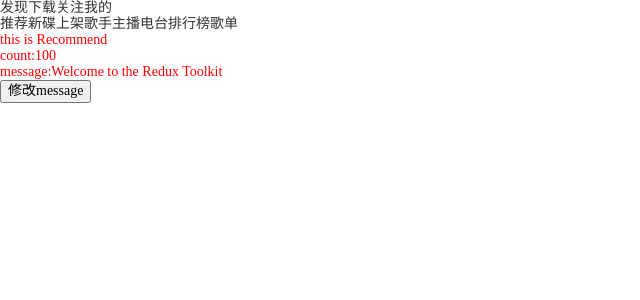
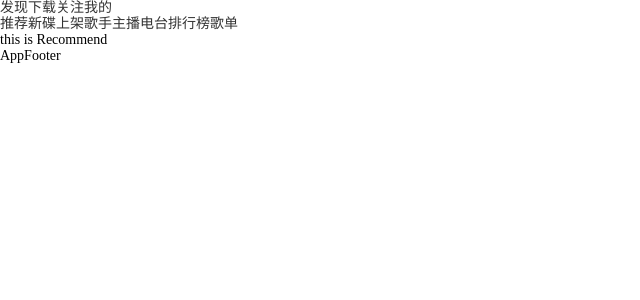
Before and after one commit to cube1345/react_music, a React (Vite) app: page /#/discover/recommend in a window 1280 px wide. Shown: the top 300 px of the page, without its empty margins (0-640 px from the left). Built offline with nearby package versions, Linux system fonts and the light colour scheme.

Commit message:
update component

```diff
--- a/src/App.tsx
+++ b/src/App.tsx
@@ -1,50 +1,27 @@
-import { Link, useRoutes } from 'react-router-dom';
+import React , { Suspense } from 'react';
+import { useRoutes } from 'react-router-dom';
 import routes from '@/router';
+
+
+
 import '@/assets/css/index.less';
 import 'normalize.css';
-import React , { Suspense } from 'react';
-import { useAppSelector, useAppDispatch, shallowEqualApp } from './store';
-import { changeMessageAction } from './store/modules';
+
+import AppFooter from './components/app-footer';
+import AppHeader from './components/app-header';
+
 
 function App() {
-  // /* 以下是获取Store里面的变量的类型 */
-  // /* 首先，可以直接使用StateType={name：string，age：num} 这种方法*/
-  // /* 这个方法的弊端在于每一次新增store的内容时，都要手动添加新的类型 */
-  // /* 以下这个方法可以自动获取类型 */
-  // type GetStateFnType = typeof store.getState /* 先获取函数的类型 */
-  // type IRootState = ReturnType<GetStateFnType>/* 再获取函数返回值的类型，<>填函数的类型的变量 */
 
-  const { count, message } = useAppSelector(
-    state => ({
-      //useAppSelector中使用了TypedUseSelectorHook<IRootState>，所以state的类型是IRootState，这里不用写类型名因为已经自动推导得到
-      count: state.counter.count,
-      message: state.counter.message,
-    }),
-    shallowEqualApp
-  );
-
-  const dispatch = useAppDispatch();
-  const changeMessageHandler = () => {
-    dispatch(changeMessageAction('Hello Redux Toolkit!'));
-  };
-  /* dispatch用于在可调用的函数中处理xxxReducer中的Action */
 
   return (
     <>
-
-
-      <div className="nav">
-        <Link to="/discover">发现</Link>
-        <Link to="/download">下载</Link>
-        <Link to="/focus">关注</Link>
-        <Link to="/mine">我的</Link>
-      </div>
+      <AppHeader />
       <Suspense fallback={<div>Loading...</div>}>
         <div className="main">{useRoutes(routes)}</div>
       </Suspense>
-      <div>count:{count}</div>
-      <div>message:{message}</div>
-      <button onClick={changeMessageHandler}>修改message</button>
+      <AppFooter />
+
     </>
   );
 }
--- a/src/assets/css/common.less
+++ b/src/assets/css/common.less
@@ -1,4 +1,3 @@
 body {
   font-size: 14px;
-  color: red;
 }
--- /dev/null
+++ b/src/components/app-footer/index.tsx
@@ -0,0 +1,14 @@
+import React, { memo } from 'react';
+import type { FC, ReactNode } from 'react';
+
+interface DownloadProps {
+  children?: ReactNode;
+}
+const AppFooter: FC<DownloadProps> = () => {
+  return (
+    <>
+      <div>AppFooter</div>
+    </>
+  );
+};
+export default memo(AppFooter);
--- /dev/null
+++ b/src/components/app-header/index.tsx
@@ -0,0 +1,20 @@
+import React, { memo } from 'react';
+import type { FC, ReactNode } from 'react';
+import { Link } from 'react-router-dom';
+
+interface DownloadProps {
+  children?: ReactNode;
+}
+const AppHeader: FC<DownloadProps> = () => {
+  return (
+    <>
+      <div className="nav">
+        <Link to="/discover">发现</Link>
+        <Link to="/download">下载</Link>
+        <Link to="/focus">关注</Link>
+        <Link to="/mine">我的</Link>
+      </div>
+    </>
+  );
+};
+export default memo(AppHeader);
```
Also changed, not shown: src/App(介个是备份).tsx (added, +54 -0 lines).
